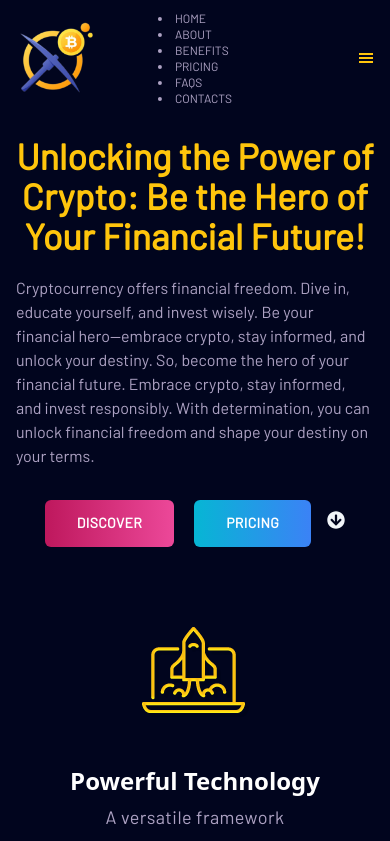
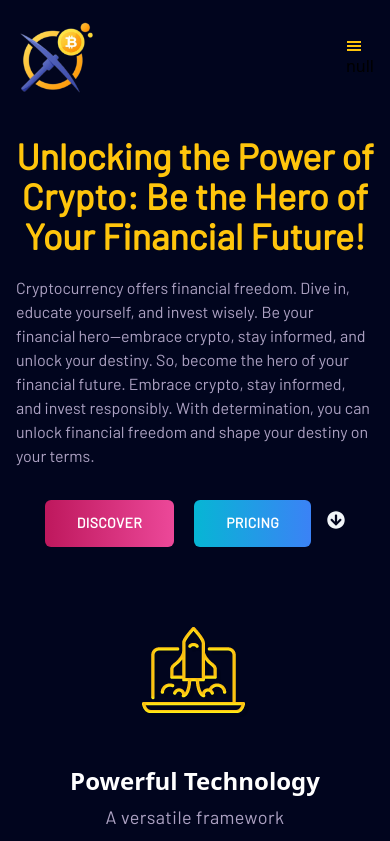
Before and after one commit to ashishmohanty10/cryptoHero, a React (Vite) app: page / in a window 390 px wide. Shown: the top 841 px of the page. Built offline with nearby package versions, Linux system fonts and the light colour scheme.

Commit message:
added open close hamburger

```diff
--- a/src/components/Navbar.jsx
+++ b/src/components/Navbar.jsx
@@ -42,11 +42,14 @@ const Navbar = () => {
           </div>
 
           {/* mobile responsive */}
-          <div className="lg:hidden">
-            <div>
+          <div className="lg:hidden" onClick={handleMenu}>
+            {!openMenu ? (
               <GiHamburgerMenu className="text-sub-heading" />
-            </div>
+            ) : (
+              <RxCross2 className="text-sub-heading" />
+            )}
 
+            {openMenu ? (
               <div className="absolute top-1/2 left-1/2 transform -translate-x-1/2 -translate-y-1/2">
                 {NavLinks.map(({ id, href }) => (
                   <li
@@ -57,6 +60,9 @@ const Navbar = () => {
                   </li>
                 ))}
               </div>
+            ) : (
+              "null"
+            )}
           </div>
         </div>
       </div>
```
Lines whose indentation alone changed are shown as unchanged.
